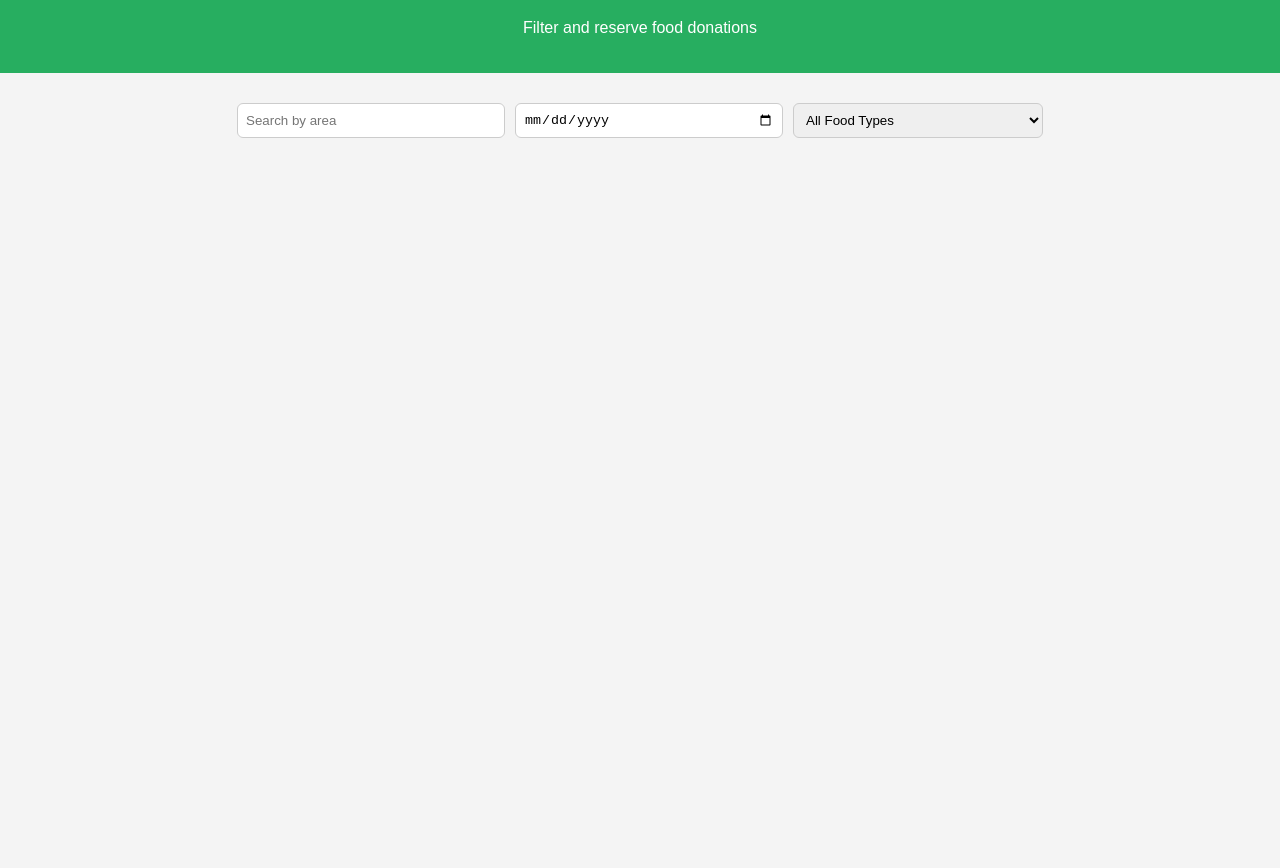
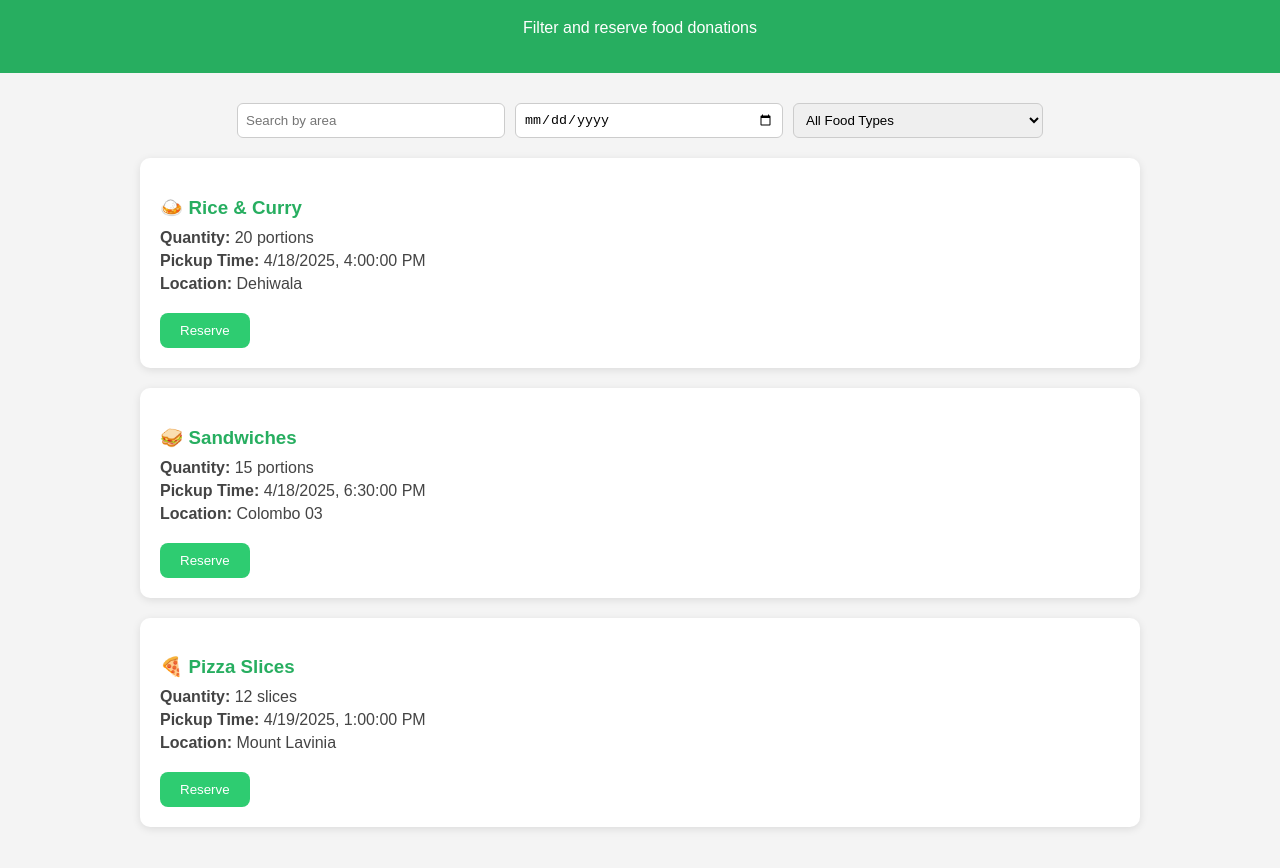
Before and after one commit to prabasajee/food-donation-pipeline-project, a website: page NGO/html/available donation.html in a window 1280 px wide. Shown: the part 82-950 px from the top of the page. Before the commit the page ends 800 px from the top, so only its background shows below. Drawn offline with Linux system fonts and the light colour scheme; the site is published under a folder, as on GitHub Pages, so addresses that start at the root find nothing.

Commit message:
Update available donation.html

```diff
--- a/NGO/html/available donation.html
+++ b/NGO/html/available donation.html
@@ -40,7 +40,7 @@
 
 </div>
 
-  <script src="/NGO/js/donation.js"></script>
+  <script src="../js/donation.js"></script>
 
 
 </body>
```
